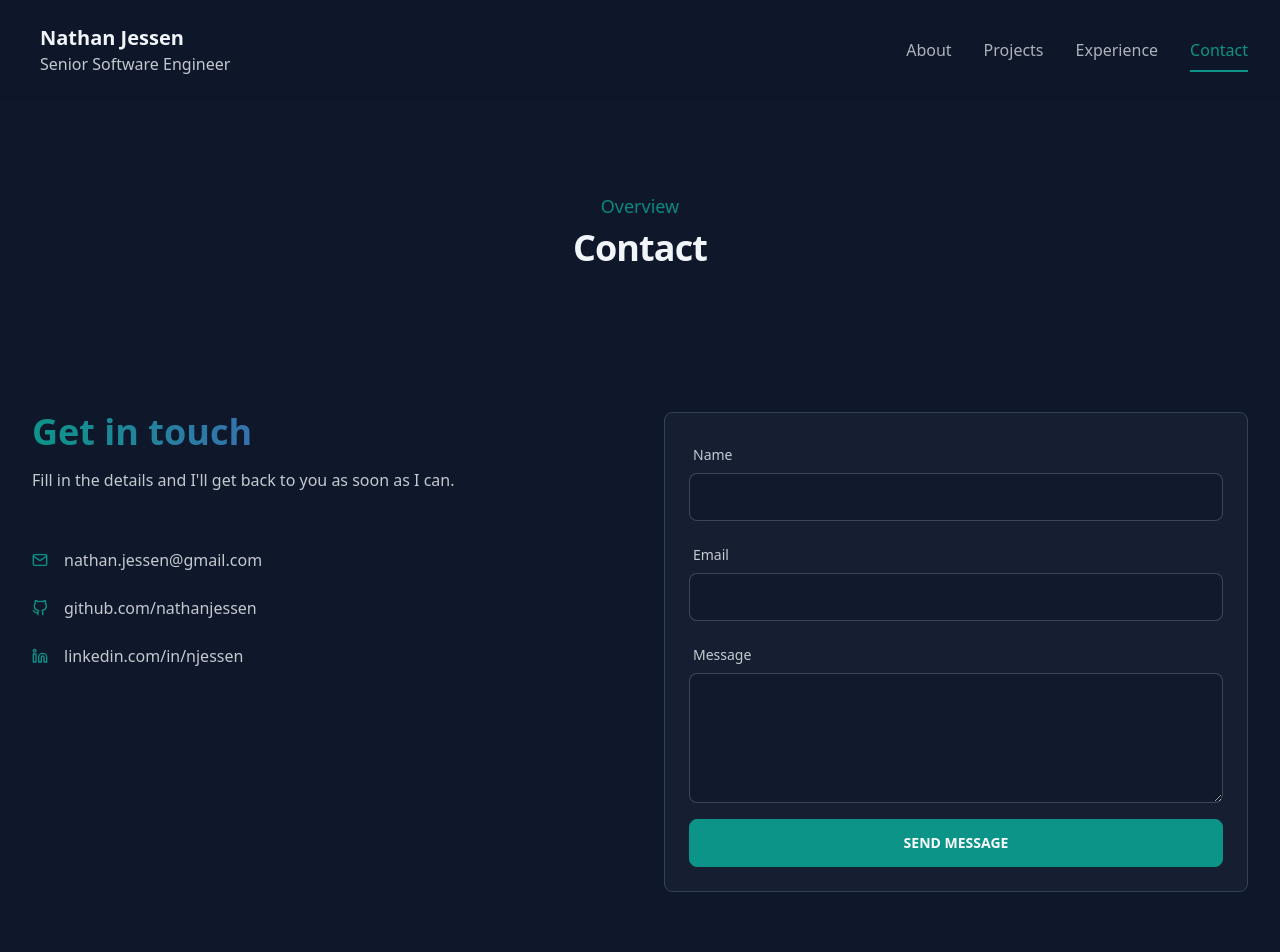
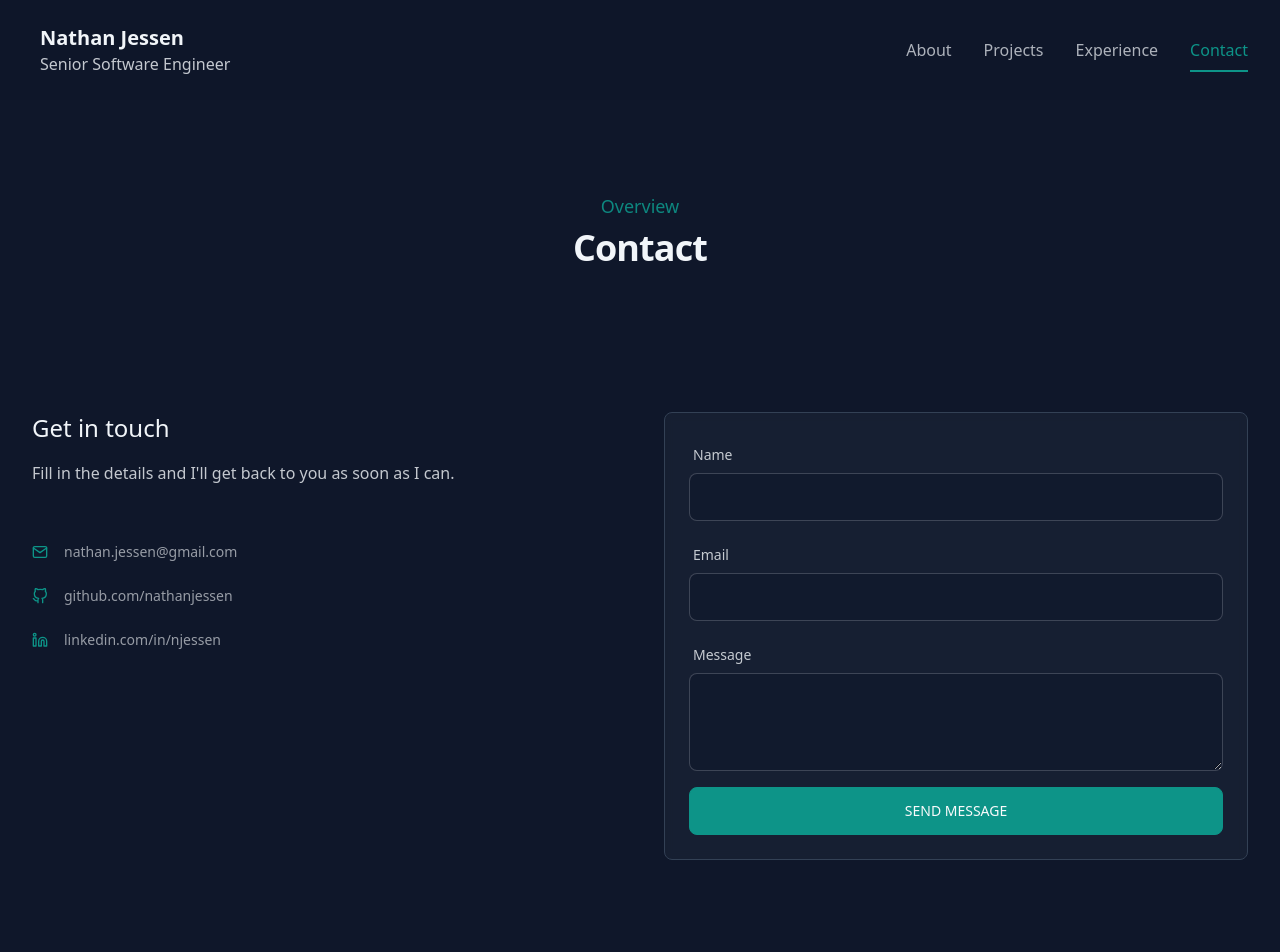
Before and after one commit to nathanjessen/portfolio, a Next.js app: page /contact in a window 1280 px wide. Shown: the top 952 px of the page. Built offline with nearby package versions, Linux system fonts and the light colour scheme; no server answers.

Commit message:
typography improvements contact page

```diff
--- a/components/Contact/Contact.tsx
+++ b/components/Contact/Contact.tsx
@@ -91,7 +91,7 @@
             initial={{ opacity: 0 }}
             whileInView={{ opacity: 1 }}
             viewport={{ once: true }}
-            className='text-3xl md:text-4xl font-bold bg-gradient-to-r from-primary to-secondary bg-clip-text text-transparent'
+            className='text-2xl font-medium text-base-content'
           >
             Get in touch
           </motion.h2>
@@ -100,7 +100,7 @@
             whileInView={{ opacity: 1 }}
             viewport={{ once: true }}
             transition={{ delay: 0.2 }}
-            className='mt-4 text-base-content/80'
+            className='mt-4 text-base text-base-content/80 leading-relaxed'
           >
             Fill in the details and I&apos;ll get back to you as soon as I can.
           </motion.p>
@@ -125,7 +125,7 @@
                 href={info.href}
                 target={info.external ? '_blank' : undefined}
                 rel={info.external ? 'noopener noreferrer' : undefined}
-                className='flex items-center gap-4 text-base-content/80 hover:text-primary transition-colors duration-200'
+                className='flex items-center gap-4 text-sm text-base-content/60 hover:text-primary transition-colors duration-200'
                 whileHover={{ x: 4 }}
               >
                 <span className='text-primary'>{info.icon}</span>
--- a/components/ContactForm/ContactForm.tsx
+++ b/components/ContactForm/ContactForm.tsx
@@ -59,7 +59,7 @@
         >
           <label htmlFor={field.id} className='label cursor-pointer'>
             <motion.span
-              className='label-text text-base-content/80'
+              className='text-sm font-medium text-base-content/80'
               whileHover={{ x: 2 }}
               transition={{ type: 'spring', stiffness: 300 }}
             >
@@ -68,7 +68,7 @@
           </label>
           <motion.input
             type={field.type}
-            className='input input-bordered w-full bg-base-100/50 focus:bg-base-100 transition-colors duration-200'
+            className='input input-bordered w-full bg-base-100/50 focus:bg-base-100 transition-colors duration-200 text-sm text-base-content'
             name={field.id}
             id={field.id}
             required={field.required}
@@ -89,7 +89,7 @@
       >
         <label htmlFor='message' className='label cursor-pointer'>
           <motion.span
-            className='label-text text-base-content/80'
+            className='text-sm font-medium text-base-content/80'
             whileHover={{ x: 2 }}
             transition={{ type: 'spring', stiffness: 300 }}
           >
@@ -98,7 +98,7 @@
         </label>
         <motion.textarea
           rows={4}
-          className='textarea textarea-bordered w-full bg-base-100/50 focus:bg-base-100 transition-colors duration-200'
+          className='textarea textarea-bordered w-full bg-base-100/50 focus:bg-base-100 transition-colors duration-200 text-sm text-base-content'
           name='message'
           id='message'
           required
@@ -112,7 +112,7 @@
 
       <motion.button
         type='submit'
-        className='btn btn-primary w-full'
+        className='btn btn-primary w-full text-sm font-medium'
         whileHover={{ scale: 1.02 }}
         whileTap={{ scale: 0.98 }}
         initial={{ opacity: 0 }}
```
